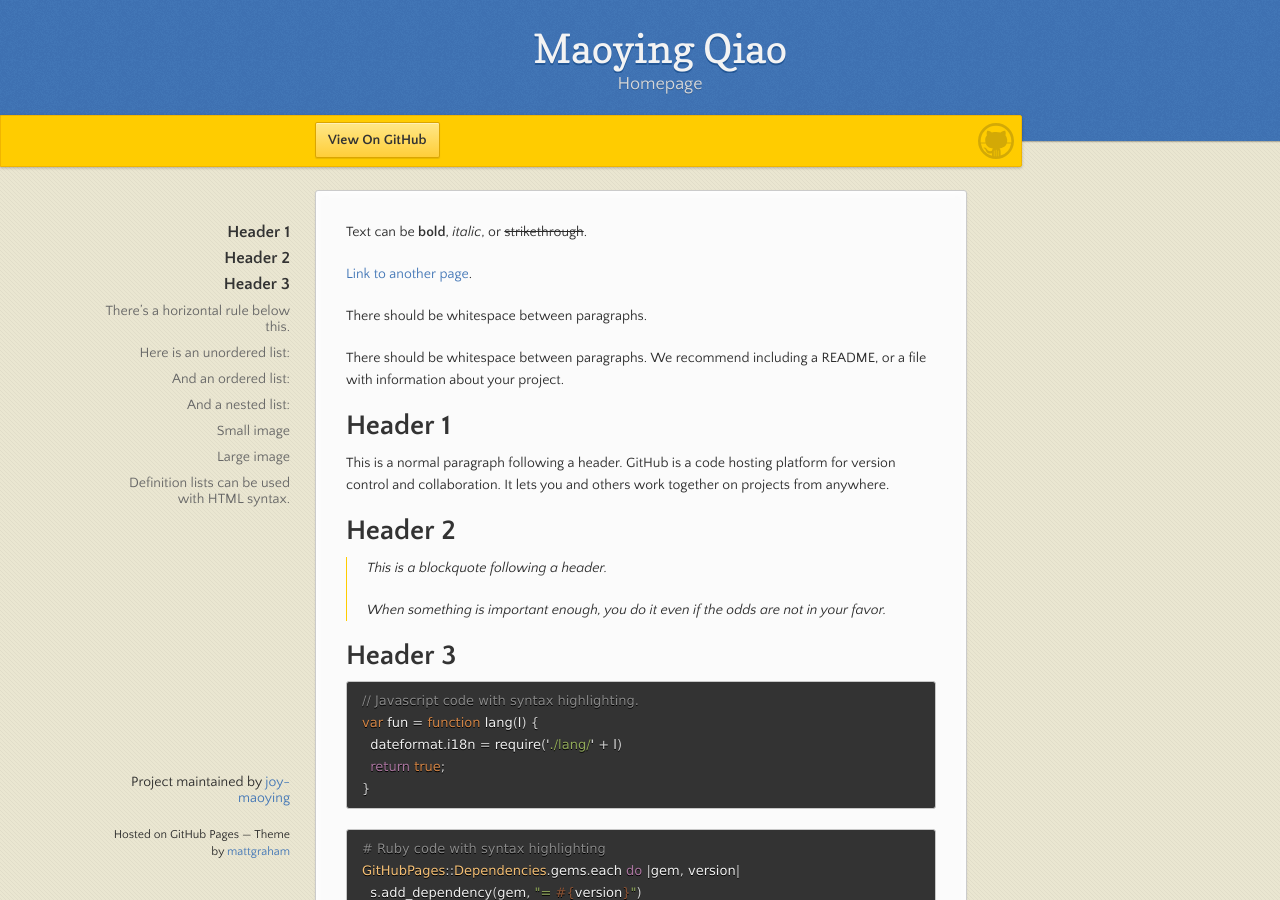
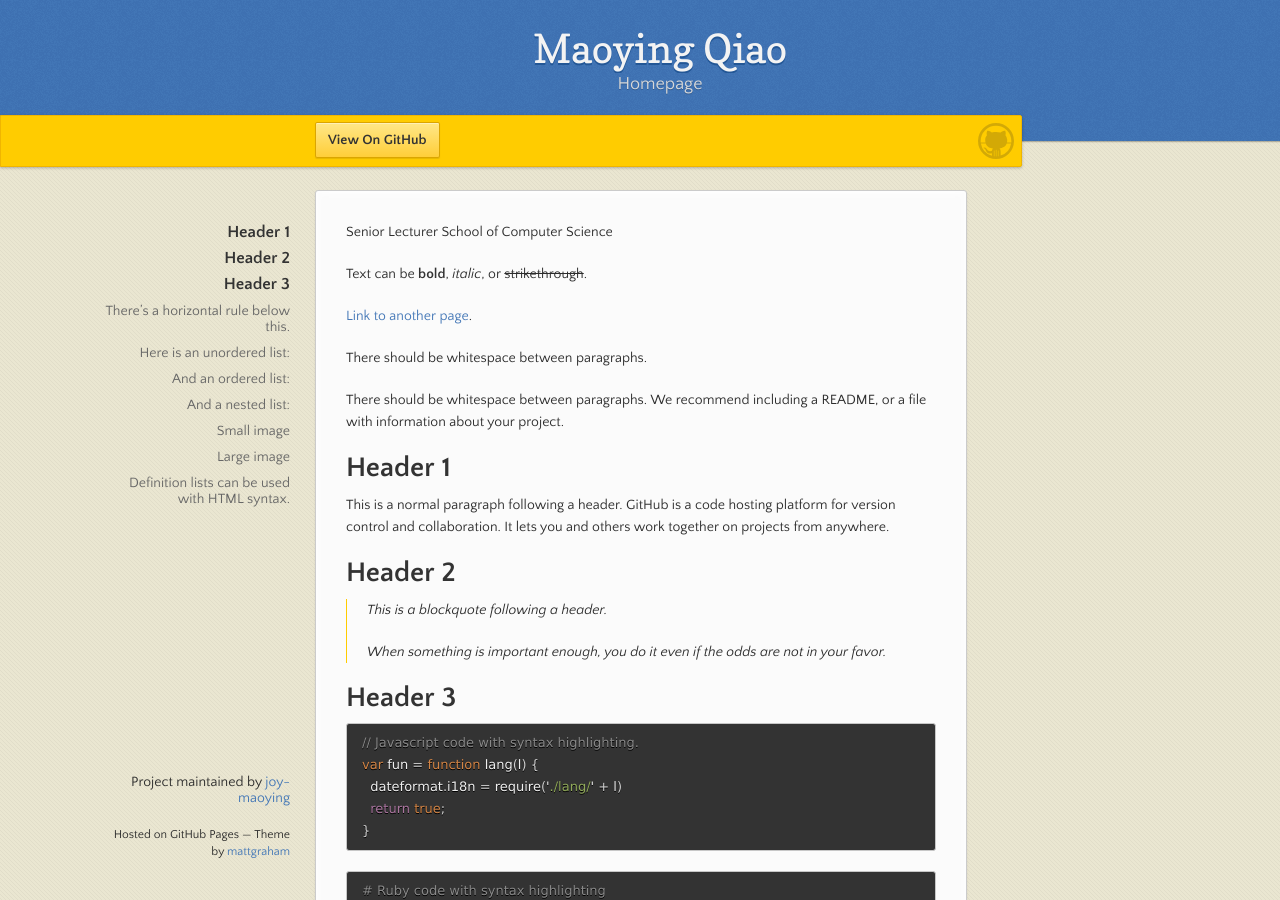
Before and after one commit to joy-maoying/maoying-qiao.github.io, a Jekyll site: the page built from index.md, in a window 1280 px wide and 900 px high. Built offline with Jekyll 4.4.1, drawn with Linux system fonts in a browser that asks for light colours.

Commit message:
Update index.md

```diff
--- a/index.md
+++ b/index.md
@@ -1,6 +1,10 @@
 ---
 layout: default
 ---
+
+Senior Lecturer
+School of Computer Science
+
 
 Text can be **bold**, _italic_, or ~~strikethrough~~.
 
```
